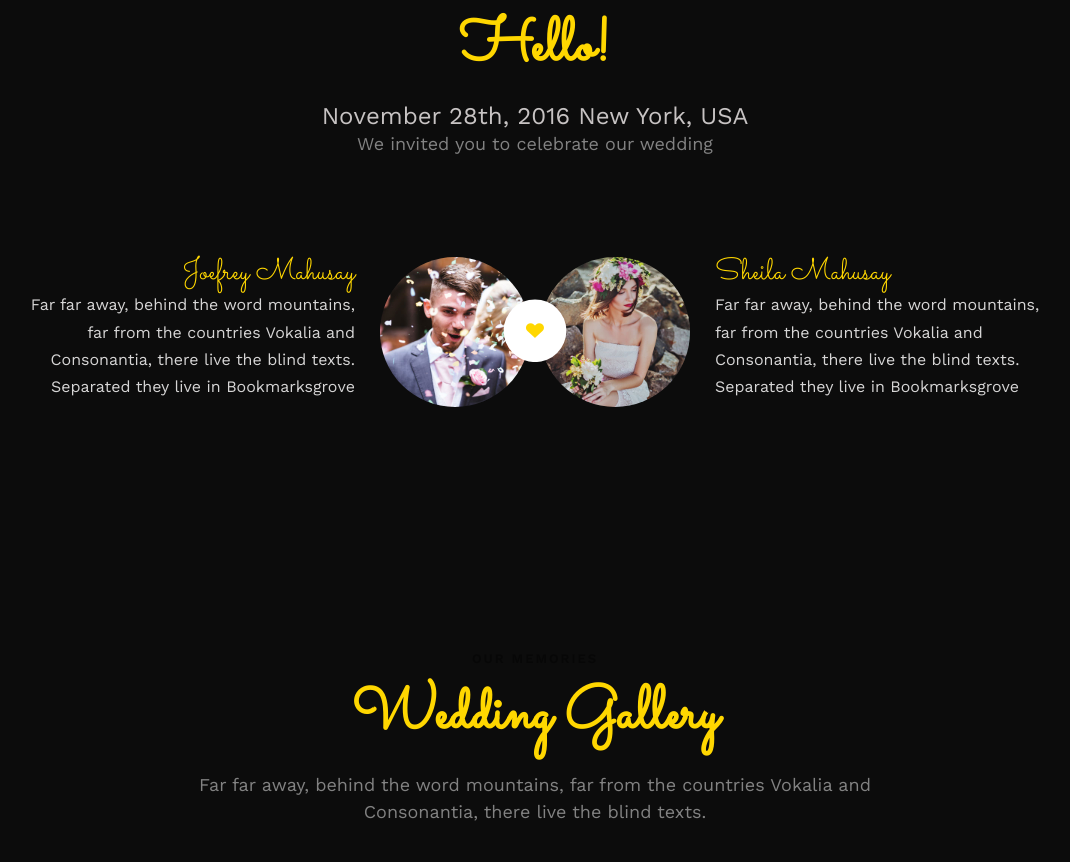
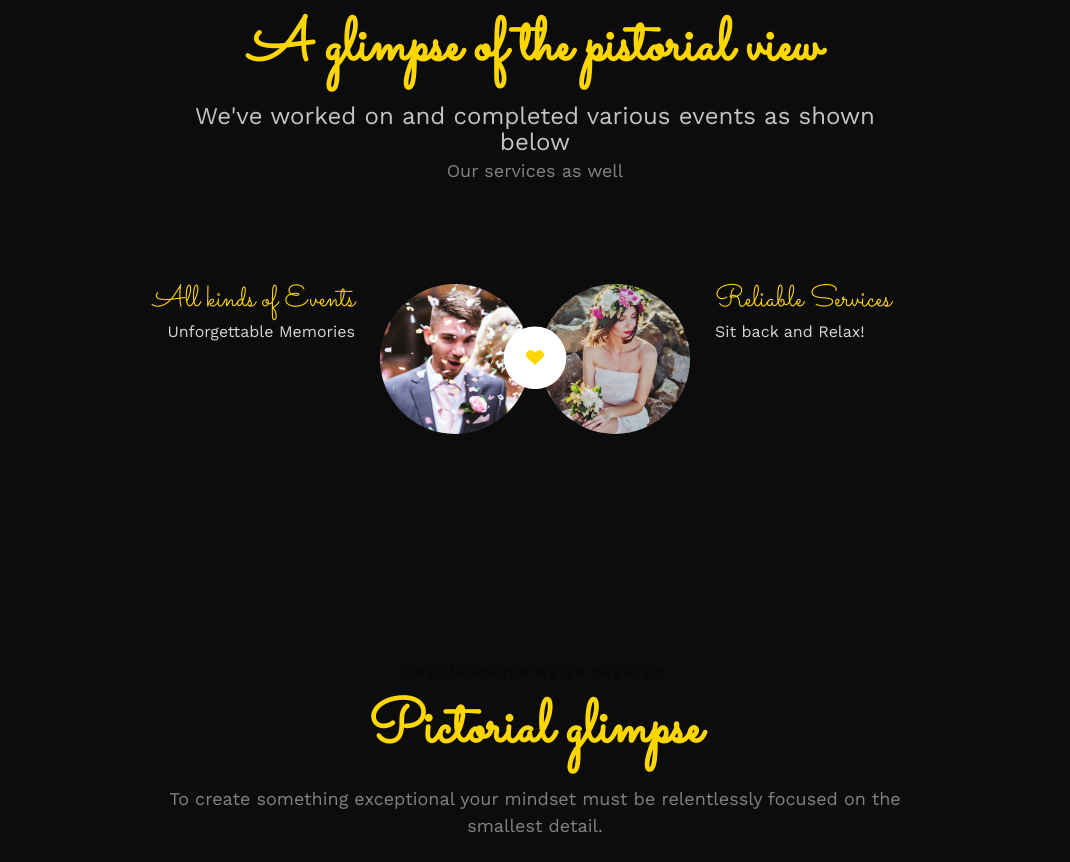
Before and after one commit to marthaea/Bullion_Events, a website: page gallery.html in a window 1280 px wide. Shown: the part 1009-1871 px from the top of the page, without its empty margins (105-1175 px from the left). Drawn offline with nearby package versions, Linux system fonts and the light colour scheme; files whose address does not match are found by name.

Commit message:
Update gallery.html

```diff
--- a/gallery.html
+++ b/gallery.html
@@ -64,7 +64,7 @@
 					<div class="col-xs-2">
 						<div id="fh5co-logo">
 							<a href="index.html">
-								<img src="bullionLogo-removebg-preview.png" alt="Wedding Logo" style="max-width: 120px; padding-top: 0px; ">
+								<img src="bullionLogo-removebg-preview.png" alt="Company Logo" style="max-width: 120px; padding-top: 0px; ">
 							</a>
 						</div>
 					</div>
@@ -100,7 +100,7 @@
 			</div>
 		</nav>
 
-		<header id="fh5co-header" class="fh5co-cover" role="banner" style="background-image:url(images/_58A9507.jpg);" data-stellar-background-ratio="0.5">
+		<header id="fh5co-header" class="fh5co-cover" role="banner" style="background-image:url(_58A9507.jpg);" data-stellar-background-ratio="0.5">
 			<div class="overlay"></div>
 			<div class="container">
 				<div class="row">
@@ -123,9 +123,9 @@
 		<div class="container">
 			<div class="row">
 				<div class="col-md-8 col-md-offset-2 text-center fh5co-heading animate-box">
-					<h2>Hello!</h2>
-					<h3>November 28th, 2016 New York, USA</h3>
-					<p>We invited you to celebrate our wedding</p>
+					<h2>A glimpse of the pistorial view</h2>
+					<h3>We've worked on and completed various events as shown below</h3>
+					<p>Our services as well</p>
 				</div>
 			</div>
 			<div class="couple-wrap animate-box">
@@ -134,8 +134,8 @@
 						<img src="images/groom.jpg" alt="groom" class="img-responsive">
 					</div>
 					<div class="desc-groom">
-						<h3>Joefrey Mahusay</h3>
-						<p>Far far away, behind the word mountains, far from the countries Vokalia and Consonantia, there live the blind texts. Separated they live in Bookmarksgrove</p>
+						<h3>All kinds of Events</h3>
+						<p>Unforgettable Memories</p>
 					</div>
 				</div>
 				<p class="heart text-center"><i class="icon-heart2"></i></p>
@@ -144,8 +144,8 @@
 						<img src="images/bride.jpg" alt="groom" class="img-responsive">
 					</div>
 					<div class="desc-bride">
-						<h3>Sheila Mahusay</h3>
-						<p>Far far away, behind the word mountains, far from the countries Vokalia and Consonantia, there live the blind texts. Separated they live in Bookmarksgrove</p>
+						<h3>Reliable Services</h3>
+						<p>Sit back and Relax!</p>
 					</div>
 				</div>
 			</div>
@@ -156,9 +156,9 @@
 		<div class="container">
 			<div class="row">
 				<div class="col-md-8 col-md-offset-2 text-center fh5co-heading animate-box">
-					<span>Our Memories</span>
-					<h2>Wedding Gallery</h2>
-					<p>Far far away, behind the word mountains, far from the countries Vokalia and Consonantia, there live the blind texts.</p>
+					<span>The Memories We've Created</span>
+					<h2>Pictorial glimpse</h2>
+					<p>To create something exceptional your mindset must be relentlessly focused on the smallest detail.</p>
 				</div>
 			</div>
 			<div class="row row-bottom-padded-md">
@@ -248,7 +248,7 @@
 		</div>
 	</div>
 
-	<div id="fh5co-started" class="fh5co-bg" style="background-image:url(images/img_bg_4.jpg);">
+	<div id="fh5co-started" class="fh5co-bg" style="background-image:url(img_bg_4.jpg);">
 		<div class="overlay"></div>
 		<div class="container">
 			<div class="row animate-box">
```
